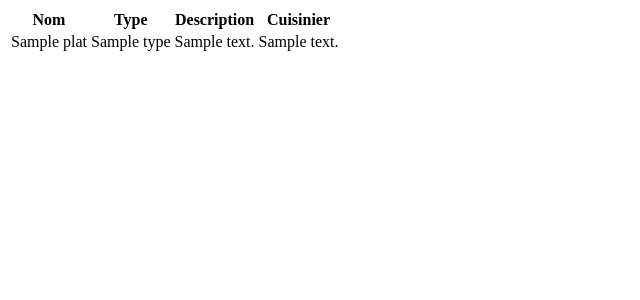
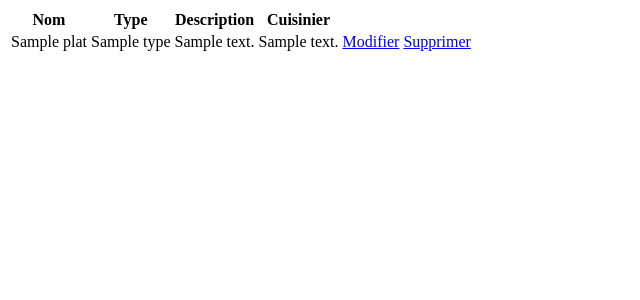
Before and after one commit to totorz76/EvalPhp, a PHP site: template public/templates/ListPlats.html.php in a window 1280 px wide. Shown: the top 300 px of the page, without its empty margins (0-640 px from the left). Run offline with PHP 8.4, Linux system fonts and the light colour scheme; the template is opened without the code that fills it: most values are stand-ins (such as "Sample title", 1, 10 or a date in 2020).

Commit message:
Ajout boutons Modifier/Suppr sur liste Plats

```diff
--- a/public/templates/ListPlats.html.php
+++ b/public/templates/ListPlats.html.php
@@ -14,6 +14,10 @@
                     <td><?= $plat['type'] ?></td>
                     <td><?= $plat['description'] ?></td>
                     <td><?= $plat['cuisinier'] ?></td>
+                    <td>
+                        <a href="?page=EditPlats&id=<?= $plat['id'] ?>">Modifier</a>
+                        <a href="?page=DeletePlats&id=<?= $plat['id'] ?>">Supprimer</a>
+                    </td>
                 </tr>
             <?php endforeach; ?>
         </tbody>
```
